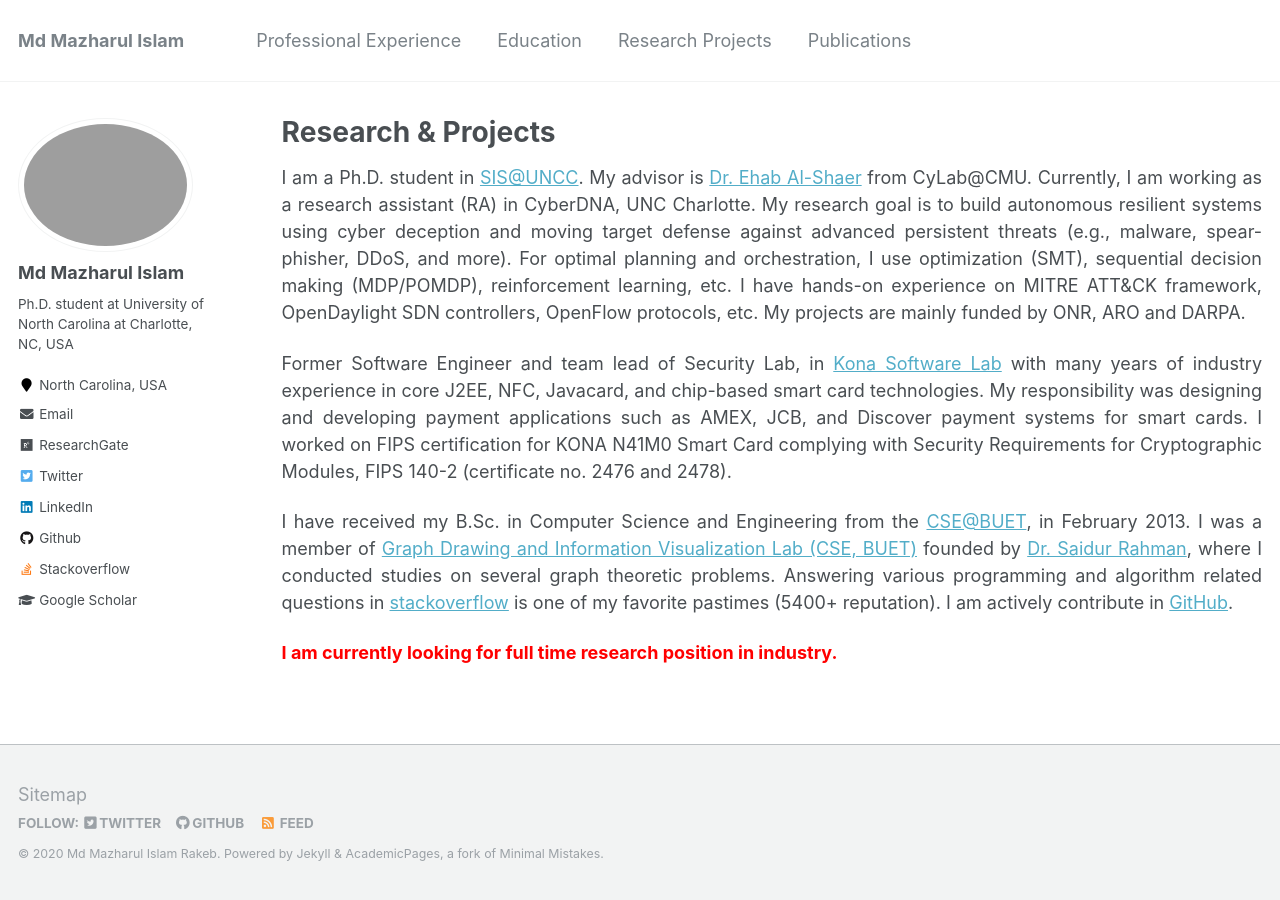
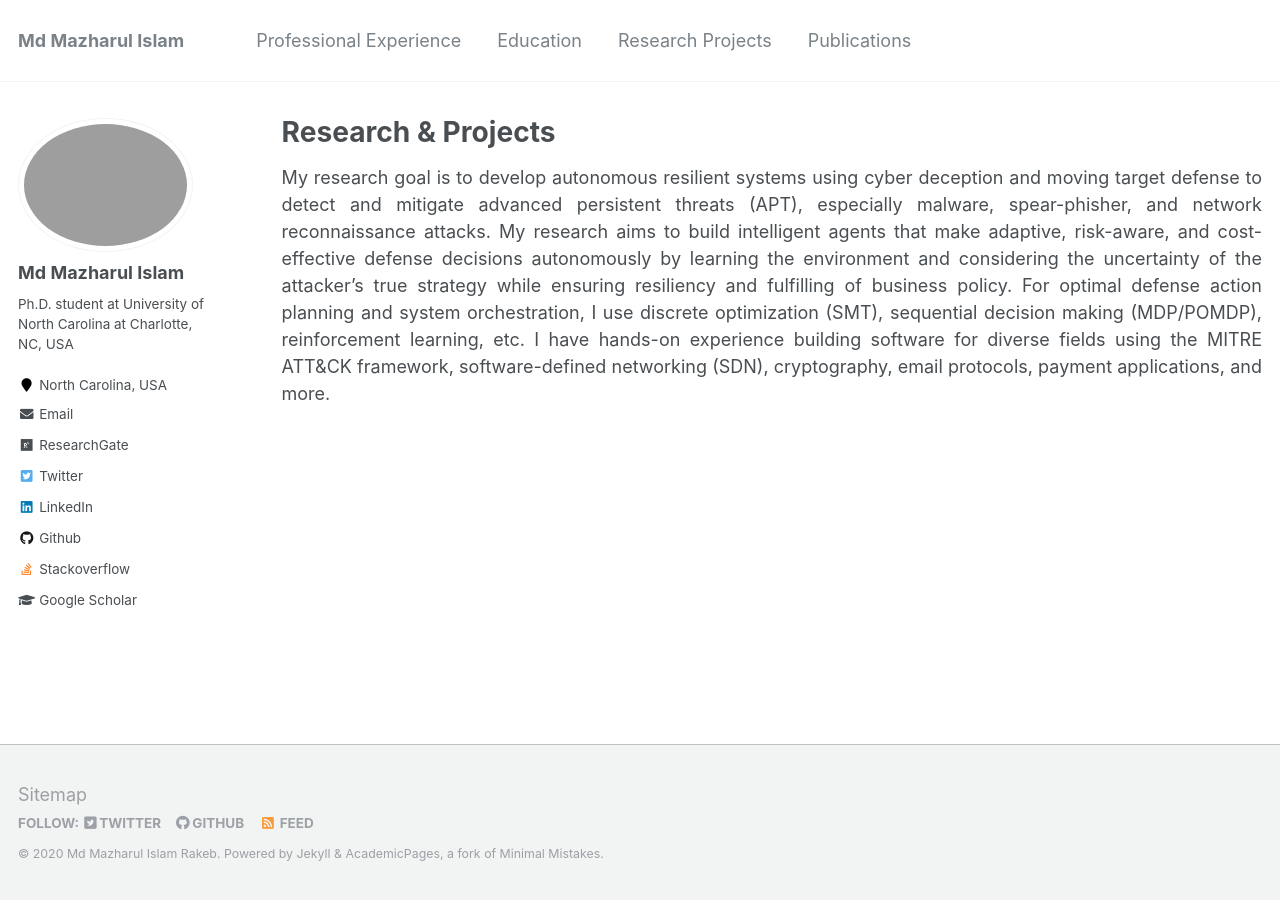
Before and after one commit to rakeb/rakeb.github.io, a Jekyll site: the page built from _pages/research-projects.md, in a window 1280 px wide. Built offline with Jekyll 4.4.1, drawn with Linux system fonts in a browser that asks for light colours.

Commit message:
Update research-projects.md

```diff
--- a/_pages/research-projects.md
+++ b/_pages/research-projects.md
@@ -8,23 +8,32 @@ redirect_from:
 ---
 
 <p align="justify">
-I am a Ph.D. student in <a href="https://cci.uncc.edu/departments/software-and-information-systems-sis">SIS@UNCC</a>. My advisor is <a href="https://engineering.cmu.edu/directory/bios/al-shaer-ehab.html">Dr. Ehab Al-Shaer</a> from CyLab@CMU.
-Currently, I am working as a research assistant (RA) in CyberDNA, UNC Charlotte. My research goal is to build autonomous resilient systems using cyber deception and moving target defense against advanced persistent threats (e.g., malware, spear-phisher, DDoS, and more). For optimal planning and orchestration, I use optimization (SMT), sequential decision making (MDP/POMDP), reinforcement learning, etc. I have hands-on experience on MITRE ATT&CK framework, OpenDaylight SDN controllers, OpenFlow protocols, etc. My projects are mainly funded by ONR, ARO and DARPA.
+My research goal is to develop autonomous resilient systems using cyber deception and moving target defense to detect and mitigate advanced persistent threats (APT), especially malware, spear-phisher, and network reconnaissance attacks.
+
+My research aims to build intelligent agents that make adaptive, risk-aware, and cost-effective defense decisions autonomously by learning the environment and considering the uncertainty of the attacker’s true strategy while ensuring resiliency and fulfilling of business policy.
+
+For optimal defense action planning and system orchestration, I use discrete optimization (SMT), sequential decision making (MDP/POMDP), reinforcement learning, etc.
+
+I have hands-on experience building software for diverse fields using the MITRE ATT&CK framework, software-defined networking (SDN), cryptography, email protocols, payment applications, and more.
 </p>
 
+<!--
 <p align="justify">
 Former Software Engineer and team lead of Security Lab, in <a href="https://konasl.com/">Kona Software Lab</a> with many years of industry experience in core J2EE, NFC, Javacard, and chip-based smart card technologies. My responsibility was designing and developing payment applications such as AMEX, JCB, and Discover payment systems for smart cards. I worked on FIPS certification for KONA N41M0 Smart Card complying with Security Requirements for Cryptographic Modules, FIPS 140-2 (certificate no. 2476 and 2478).
 </p>
-
+-->
+<!--
 <p align="justify">
 I have received my B.Sc. in Computer Science and Engineering from the <a href="http://cse.buet.ac.bd/">CSE@BUET</a>, in February 2013. I was a member of <a href="https://cse.buet.ac.bd/research/group/gd/index.php?pageid=People.htm">Graph Drawing and Information Visualization Lab (CSE, BUET)</a> founded by <a href="http://saidurrahman.buet.ac.bd/">Dr. Saidur Rahman</a>, where I conducted studies on several graph theoretic problems.
 Answering various programming and algorithm related questions in <a href="http://stackoverflow.com/users/1743849/rakeb-mazharul">stackoverflow</a> is one of my favorite pastimes (5400+ reputation).
 I am actively contribute in <a href="https://github.com/rakeb">GitHub</a>.
 </p>
-
+-->
+<!--
 <p align="justify">
   <b><font color="red">I am currently looking for full time research position in industry.</font></b>
 </p>
+-->
 
 
 <!---
```
